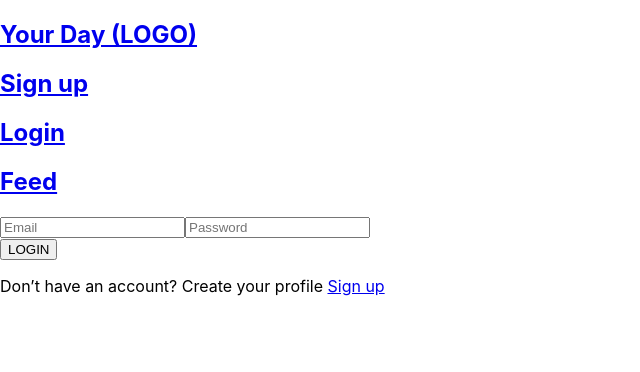
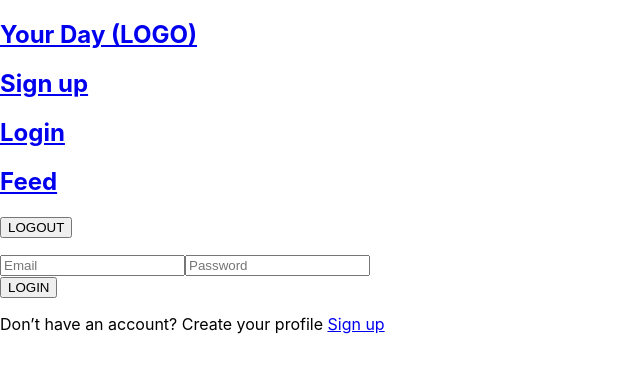
Before and after one commit to krezman/capstone-frontend, a React (Create React App) app: page /users/login in a window 1280 px wide. Shown: the top 372 px of the page, without its empty margins (0-640 px from the left). Built offline with nearby package versions, Linux system fonts and the light colour scheme; no server answers; the HTML template or start-up script is replaced by a standard one.

Commit message:
Added a logout button and started the dynamic edit and delete

```diff
--- a/src/components/Header.js
+++ b/src/components/Header.js
@@ -1,5 +1,6 @@
 import { Link } from "react-router-dom"
-import Register from "../pages/Register";
+
+import Logout from "./Logout";
 
 const Header = () => {
   return (
@@ -24,6 +25,7 @@ const Header = () => {
           <h1>Feed</h1>
         </div>
       </Link>
+      <Logout/>
     </nav>
   )
 }
--- /dev/null
+++ b/src/components/Logout.js
@@ -0,0 +1,44 @@
+import { useNavigate, Link } from "react-router-dom";
+import { useState } from "react";
+import axios from "axios";
+
+const Logout = (props) => {
+  const nav = useNavigate()
+  const [success, setSuccess] = useState(false)
+  const URI = `${process.env.REACT_APP_API_URI}`
+
+
+
+  const handleSubmit = () => {
+
+    const config = {
+      method: "GET",
+      url: `${URI}users/logout`,
+    }
+
+    axios(config)
+    .then((results) => {
+      setSuccess(true);
+      props.setUser(results)
+    })
+    .catch((error) => {
+      console.log(error)
+    })
+  }
+
+  return(
+    <form className="loginForm" onSubmit={handleSubmit}>
+    <button className="loginButton" type="submit">LOGOUT</button>
+
+
+    {success ? (
+          nav('/')
+        ) : (
+
+          <p className="warnP"></p>
+        )}
+    </form>
+  )
+}
+
+export default Logout;
--- a/src/components/Main.js
+++ b/src/components/Main.js
@@ -6,6 +6,7 @@ import Login from "../pages/Login";
 import Home from "../pages/Home";
 import Profile from "../pages/Profile";
 import PostShow from "../pages/PostShow";
+import Logout from "./Logout";
 
 
 const Main = (props) => {
@@ -107,6 +108,7 @@ useEffect(() => {
   getOnePostData()
 }, [])
 
+console.log(user)
 
 
 return (
@@ -116,7 +118,9 @@ return (
     {<Posts postData={postData} />}/>
 
     <Route path="/posts/:id" element=
-    {<PostShow getOnePostData={getOnePostData} onePostData={onePostData}/>}/>
+    {<PostShow getOnePostData={getOnePostData}
+    onePostData={onePostData}
+    user={user}/>}/>
 
     <Route path="/users/:id" element=
     {<Profile profileData={profileData}/>}/>
@@ -127,6 +131,9 @@ return (
     <Route path= "/users/login" element=
     {<Login postData={postData} setUser={setUser}/>}/>
 
+    <Route path= "/users/logout" element=
+    {<Logout setUser={setUser}/>}/>
+
     <Route path="/" element={<Home user={user}/>}/>
   </Routes>
 </main>
--- a/src/pages/Login.js
+++ b/src/pages/Login.js
@@ -28,7 +28,6 @@ const Login = (props) => {
     .then((results) => {
       setSuccess(true);
       props.setUser(results.data.data)
-      console.log(results)
     })
     .catch((error) => {
       const fail = (error.response.data.message)
--- a/src/pages/PostShow.js
+++ b/src/pages/PostShow.js
@@ -1,6 +1,12 @@
 import React, { useEffect, useState } from "react";
 import '../App.css'
 import { useParams, Link } from "react-router-dom";
+
+
+
+
+
+
 
 const PostShow = (props) => {
   const [info, setInfo] = useState(null)
@@ -14,13 +20,23 @@ const PostShow = (props) => {
     setInfo(response)
  }, [])
 
- const specifPost = props.onePostData
-
-  // const specifPost = info.find((post) => post.id === id)
+  const specifPost = props.onePostData
 
 
 
-
+if ((specifPost && props.user !== null) && (specifPost.post_owner.id === props.user.id)) {
+  return(
+    <div>
+      <h1>YOU ARE THE POST OWNER</h1>
+      <Link to={`/users/${specifPost.post_owner.id}`}>
+        <h2>{specifPost.post_owner.username}</h2>
+      </Link>
+      <img src={specifPost.photo} alt={specifPost.post_owner.username}/>
+      <h3>{specifPost.text}</h3>
+      <p>{specifPost.date_created}</p>
+    </div>
+  )
+} else if (specifPost && props.user !== null) {
   return (
     <div>
       <Link to={`/users/${specifPost.post_owner.id}`}>
@@ -31,6 +47,18 @@ const PostShow = (props) => {
       <p>{specifPost.date_created}</p>
     </div>
   )
+  } else if ((specifPost !== null) && props.user === null) {
+    return (
+      <div>
+        <Link to={`/users/${specifPost.post_owner.id}`}>
+          <h2>{specifPost.post_owner.username}</h2>
+        </Link>
+        <img src={specifPost.photo} alt={specifPost.post_owner.username}/>
+        <h3>{specifPost.text}</h3>
+        <p>{specifPost.date_created}</p>
+      </div>
+    )
+  }
 }
 
 export default PostShow;
```
